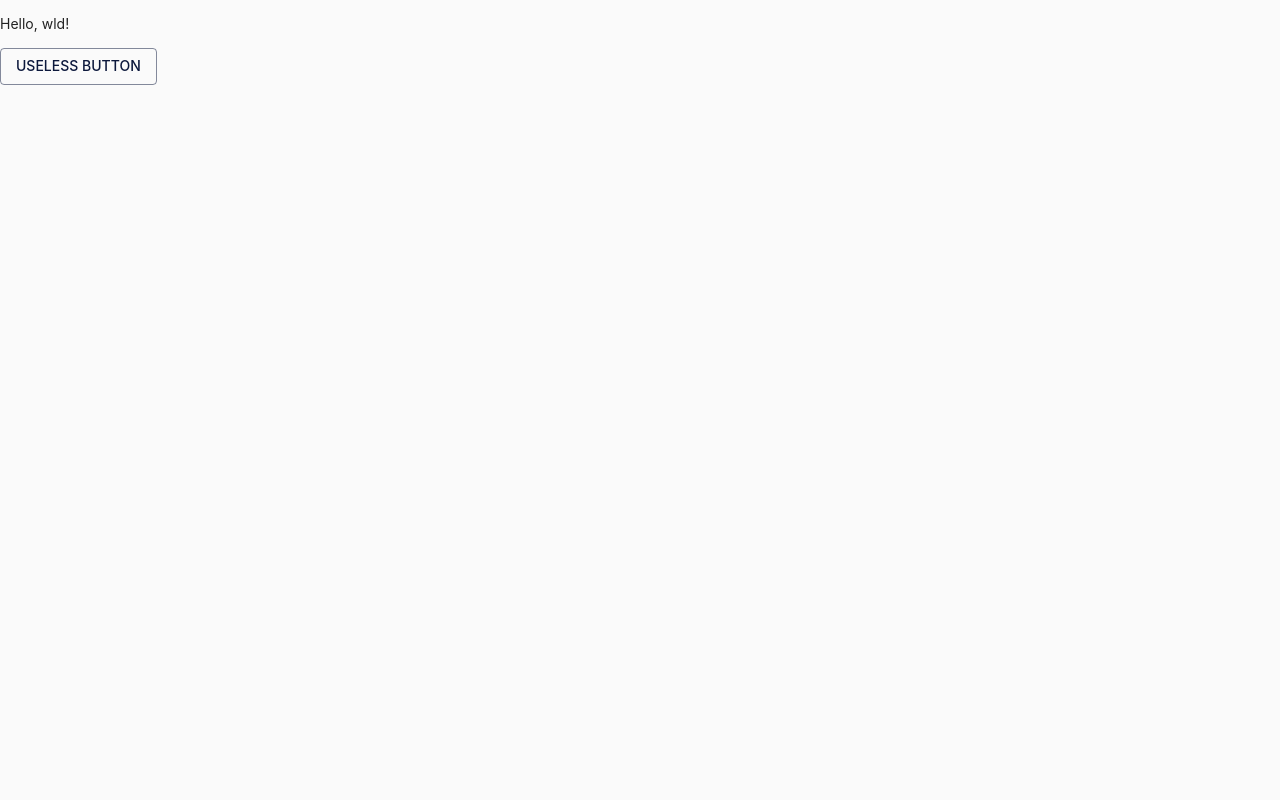
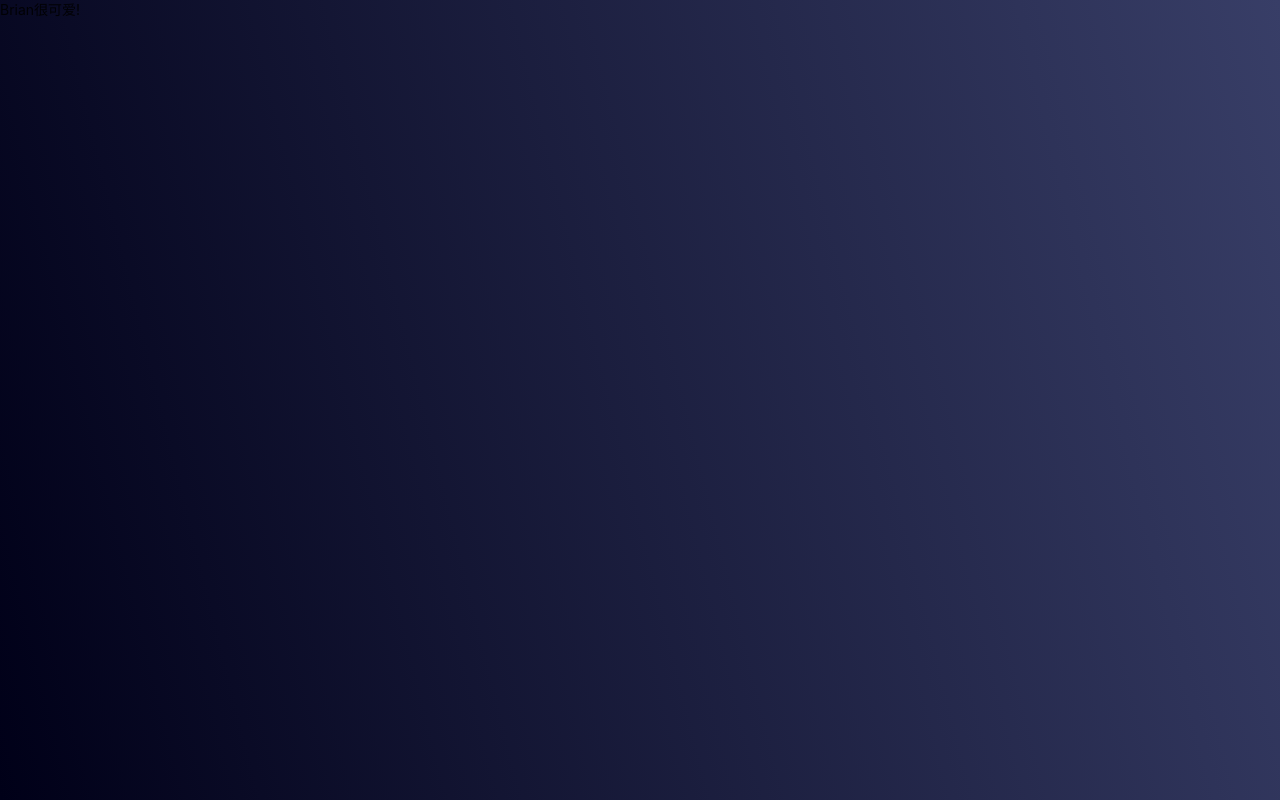
Before and after one commit to edwfeng/achatdemy, a React app in the folder app/: page / in a window 1280 px wide. Built offline with nearby package versions, Linux system fonts and the light colour scheme.

Commit message:
Add login component

```diff
--- a/app/package.json
+++ b/app/package.json
@@ -51,6 +51,8 @@
     "react-app-polyfill": "^1.0.2",
     "react-dev-utils": "^9.0.3",
     "react-dom": "^16.9.0",
+    "react-router": "^5.1.0",
+    "react-router-dom": "^5.1.0",
     "resolve": "1.12.0",
     "resolve-url-loader": "3.1.0",
     "sass-loader": "7.2.0",
@@ -87,6 +89,7 @@
     ]
   },
   "devDependencies": {
+    "node-sass": "^4.12.0",
     "webpack-cli": "^3.3.9"
   },
   "jest": {
--- a/app/src/AchatdemyRoot.tsx
+++ b/app/src/AchatdemyRoot.tsx
@@ -1,23 +1,12 @@
 import React from 'react';
-import {Button, createMuiTheme, CssBaseline} from '@material-ui/core';
+import palette from './palette';
+import { createMuiTheme, CssBaseline } from '@material-ui/core';
 import { ThemeProvider } from '@material-ui/styles';
-import { red } from "@material-ui/core/colors";
+import Login from './Login';
 
 class AchatdemyRoot extends React.Component {
   theme = createMuiTheme({
-    palette: {
-      primary: {
-        light: "#383e67",
-        main: "#0C183C",
-        dark: "#000018"
-      },
-      secondary: {
-        light: "#ffe669",
-        main: "#F6B436",
-        dark: "#bf8500"
-      },
-      error: red
-    },
+    palette,
     typography: {
       fontFamily: [
         '-apple-system',
@@ -38,8 +27,7 @@ class AchatdemyRoot extends React.Component {
     return (
       <ThemeProvider theme={this.theme}>
         <CssBaseline />
-        <p>Hello, wld!</p>
-        <Button variant="outlined" color="primary">Useless button</Button>
+        <Login />
       </ThemeProvider>
     );
   }
--- /dev/null
+++ b/app/src/Login.tsx
@@ -0,0 +1,17 @@
+import React from 'react';
+import palette from './palette';
+
+const backgroundStyles = {
+  backgroundColor: palette.primary.main,
+  backgroundImage: `linear-gradient(256deg, ${palette.primary.light}, ${palette.primary.dark})`,
+  width: "100%",
+  height: "100%"
+};
+
+export default class Login extends React.Component {
+  render() {
+    return (
+      <div style={backgroundStyles}><p>Brian很可爱!</p></div>
+    );
+  }
+}
--- /dev/null
+++ b/app/src/index.scss
@@ -0,0 +1,8 @@
+* {
+  margin: 0;
+  padding: 0;
+}
+
+html, body, #root {
+  height: 100%;
+}
--- a/app/src/index.tsx
+++ b/app/src/index.tsx
@@ -2,6 +2,7 @@ import React from 'react';
 import ReactDOM from 'react-dom';
 import AchatdemyRoot from './AchatdemyRoot';
 import * as serviceWorker from './serviceWorker';
+import './index.scss';
 
 ReactDOM.render(<AchatdemyRoot />, document.getElementById('root'));
 
--- /dev/null
+++ b/app/src/palette.ts
@@ -0,0 +1,15 @@
+import {red} from "@material-ui/core/colors";
+
+export default {
+  primary: {
+    light: "#383e67",
+    main: "#0C183C",
+    dark: "#000018"
+  },
+  secondary: {
+    light: "#ffe669",
+    main: "#F6B436",
+    dark: "#bf8500"
+  },
+  error: red
+};
```
Also changed, not shown: 1 other file (tests, documents, lock files or other folders).
